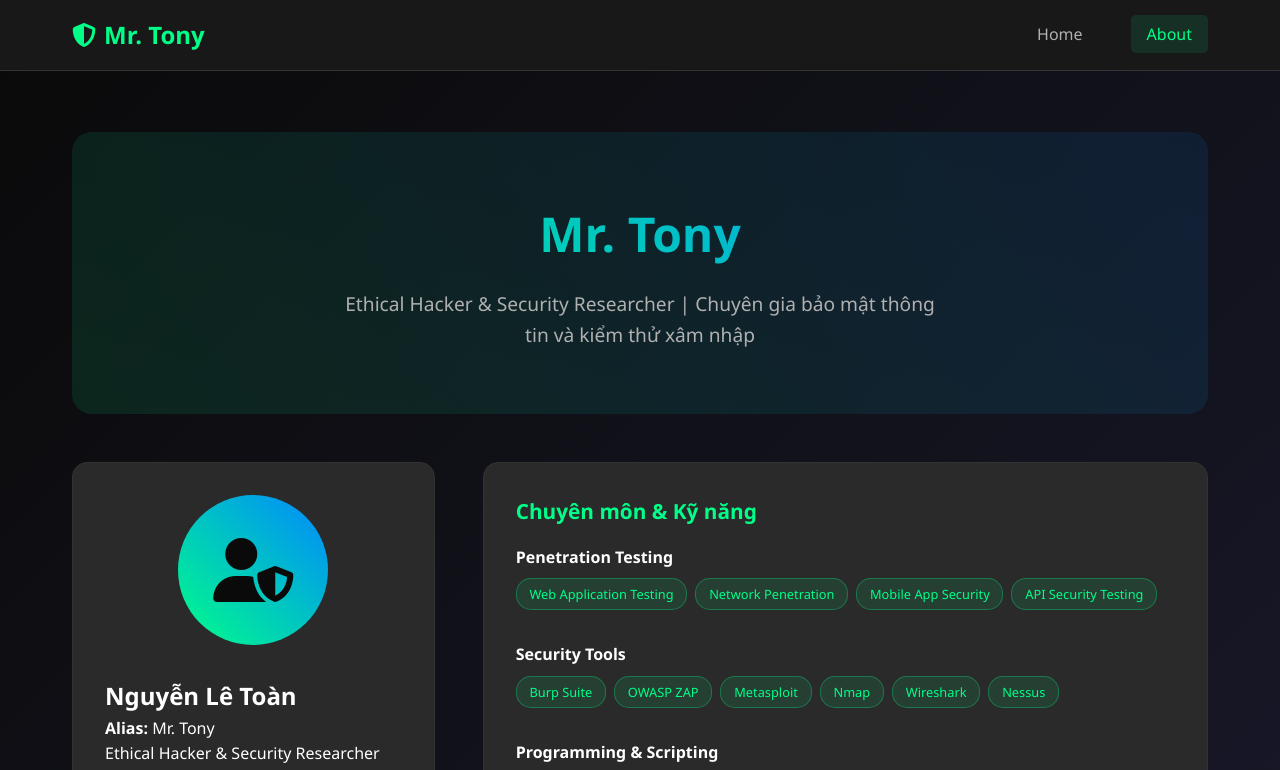
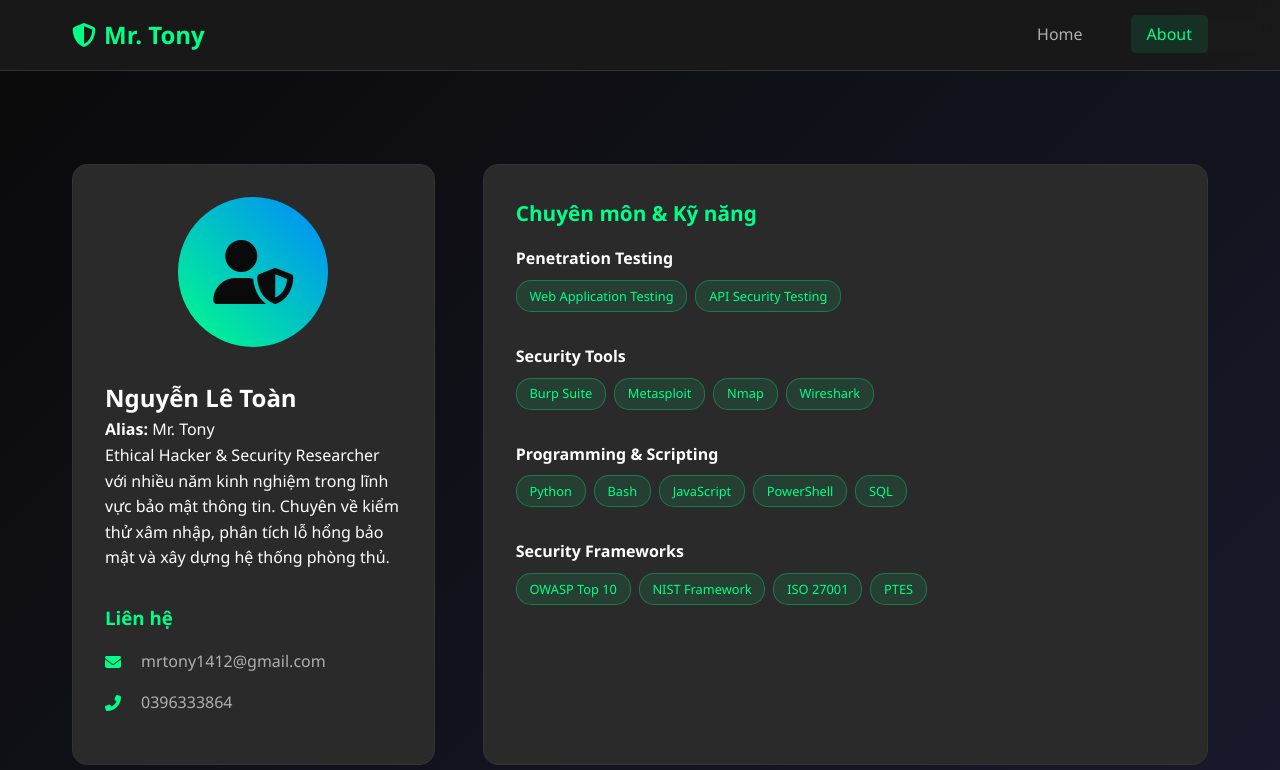
Before and after one commit to mrtony1412/mrtony1412.github.io, a plain HTML site: page index.html in a window 1280 px wide. Both pictures are taken after a click on the link "About". Shown: the top 770 px of the page. Drawn offline with Linux system fonts and the light colour scheme.

Commit message:
Update index.html

```diff
--- a/index.html
+++ b/index.html
@@ -395,12 +395,6 @@
 
     <main class="main">
         <div class="container">
-            <!-- Hero Section -->
-            <section class="hero">
-                <h1>Mr. Tony</h1>
-                <p>Ethical Hacker & Security Researcher | Chuyên gia bảo mật thông tin và kiểm thử xâm nhập</p>
-            </section>
-
             <!-- Home Section -->
             <section id="home" class="content-section active">
                 <div class="category-filters">
@@ -436,12 +430,8 @@
                                 <span>mrtony1412@gmail.com</span>
                             </div>
                             <div class="contact-item">
-                                <i class="fab fa-github"></i>
-                                <span>GitHub Portfolio</span>
-                            </div>
-                            <div class="contact-item">
-                                <i class="fas fa-globe"></i>
-                                <span>Security Blog</span>
+                                <i class="fas fa-phone-alt"></i>
+                                <span>0396333864</span>
                             </div>
                         </div>
                     </div>
@@ -453,8 +443,6 @@
                             <h4>Penetration Testing</h4>
                             <div class="skill-tags">
                                 <span class="skill-tag">Web Application Testing</span>
-                                <span class="skill-tag">Network Penetration</span>
-                                <span class="skill-tag">Mobile App Security</span>
                                 <span class="skill-tag">API Security Testing</span>
                             </div>
                         </div>
@@ -463,11 +451,9 @@
                             <h4>Security Tools</h4>
                             <div class="skill-tags">
                                 <span class="skill-tag">Burp Suite</span>
-                                <span class="skill-tag">OWASP ZAP</span>
                                 <span class="skill-tag">Metasploit</span>
                                 <span class="skill-tag">Nmap</span>
                                 <span class="skill-tag">Wireshark</span>
-                                <span class="skill-tag">Nessus</span>
                             </div>
                         </div>
 
```
